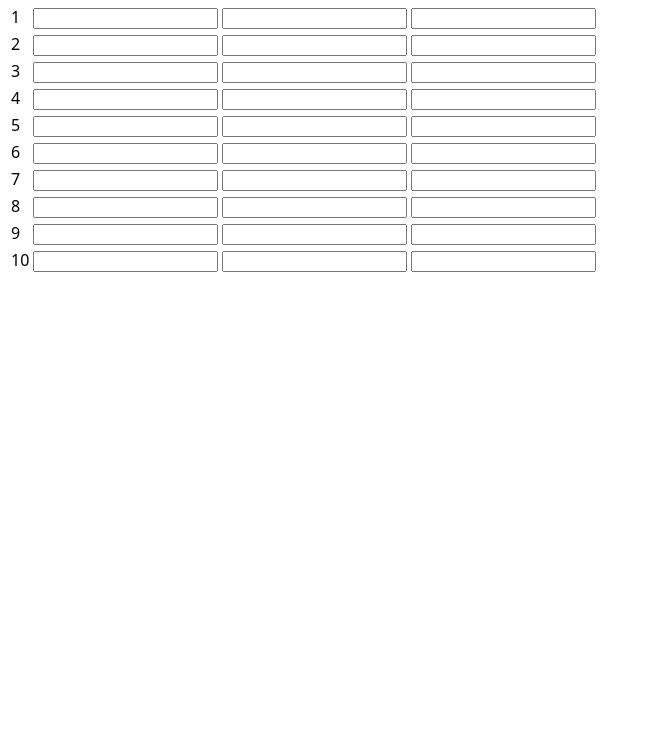
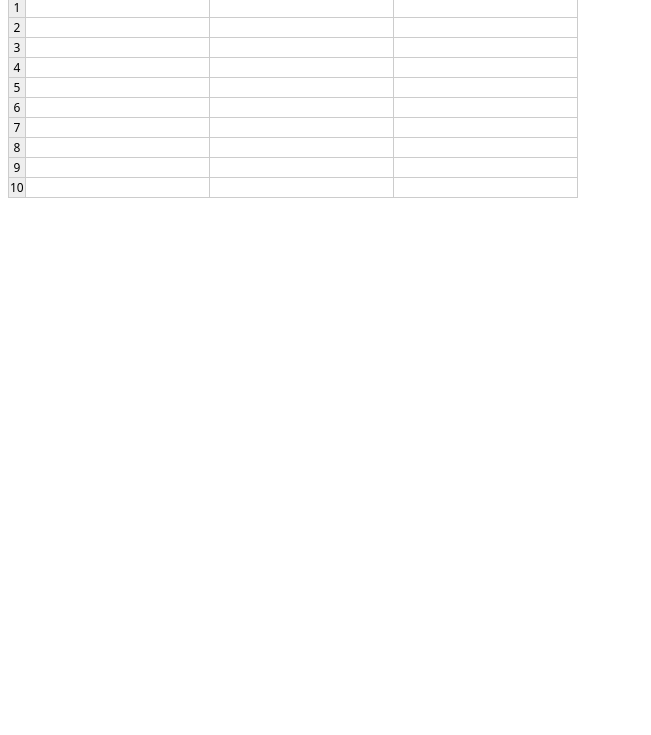
Before and after one commit to EstebanSahid/clon-excel-js, a plain HTML site: page index.html in a window 1280 px wide. Shown: the part 65-800 px from the top of the page, without its empty margins (0-651 px from the left). Drawn offline with Linux system fonts and the light colour scheme.

Commit message:
Estilo excel

```diff
--- a/css/style.css
+++ b/css/style.css
@@ -1,9 +1,40 @@
 body {
     font-family: system-ui, -apple-system, BlinkMacSystemFont, 'Segoe UI', Roboto, Oxygen, Ubuntu, Cantarell, 'Open Sans', 'Helvetica Neue', sans-serif;
     font-size: 16px;
+}
+
+*,
+*::before,
+*::after {
+    box-sizing: border-box;
 }
 
 img {
     max-width: 38px;
     height: auto;
 }
+
+table {
+    border-collapse: collapse;
+}
+
+thead,
+tr td:first-child  {
+    background:  #eee;
+}
+
+th, td {
+    border: 1px solid #ccc ;
+    font-weight:  normal;
+    font-size: 12px;
+    text-align: center;
+    height: 20px;
+    vertical-align: middle;
+}
+
+input {
+    border: 0;
+    opacity: 0;
+    pointer-events: none;
+    width: 100%;
+}
```
